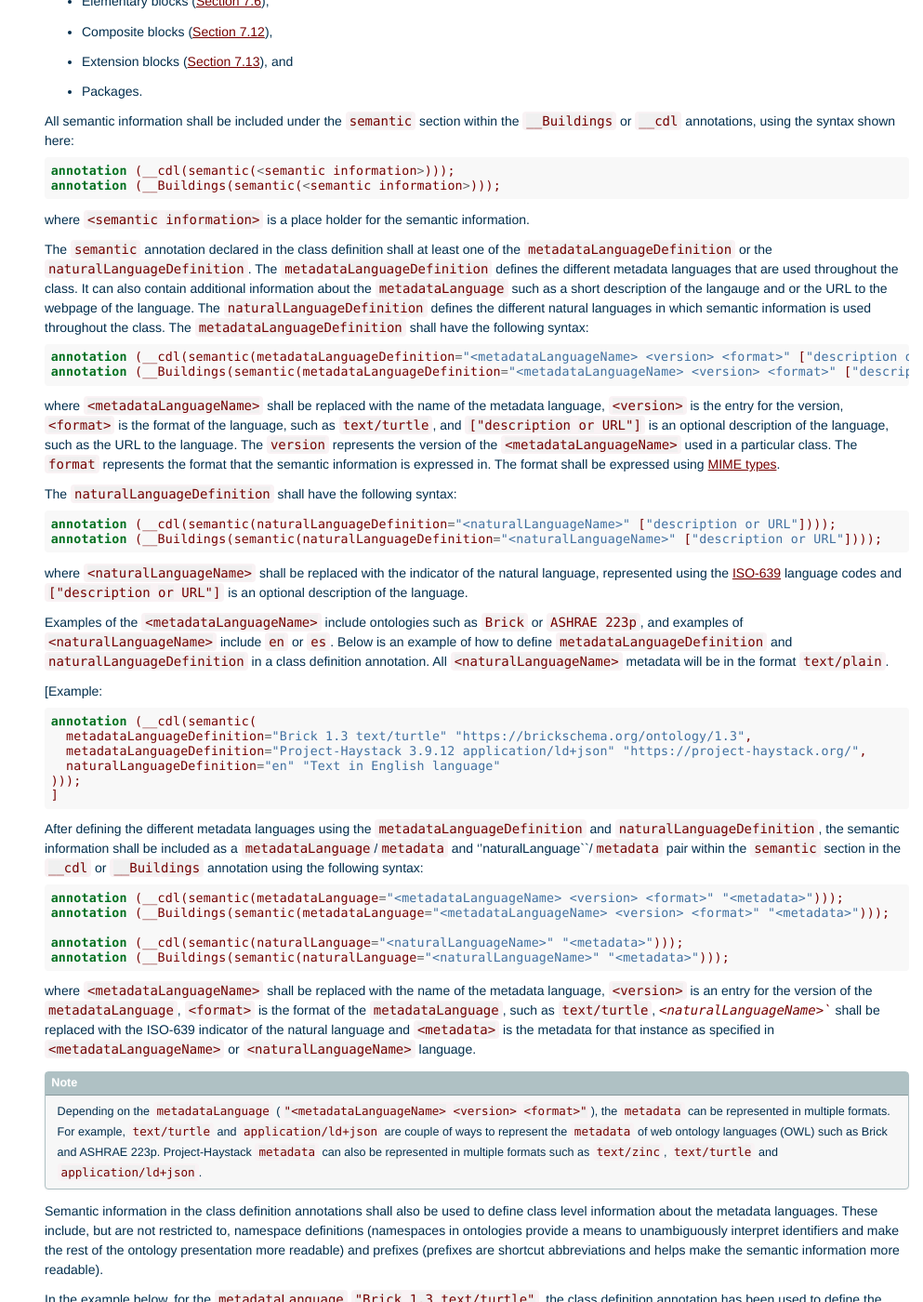
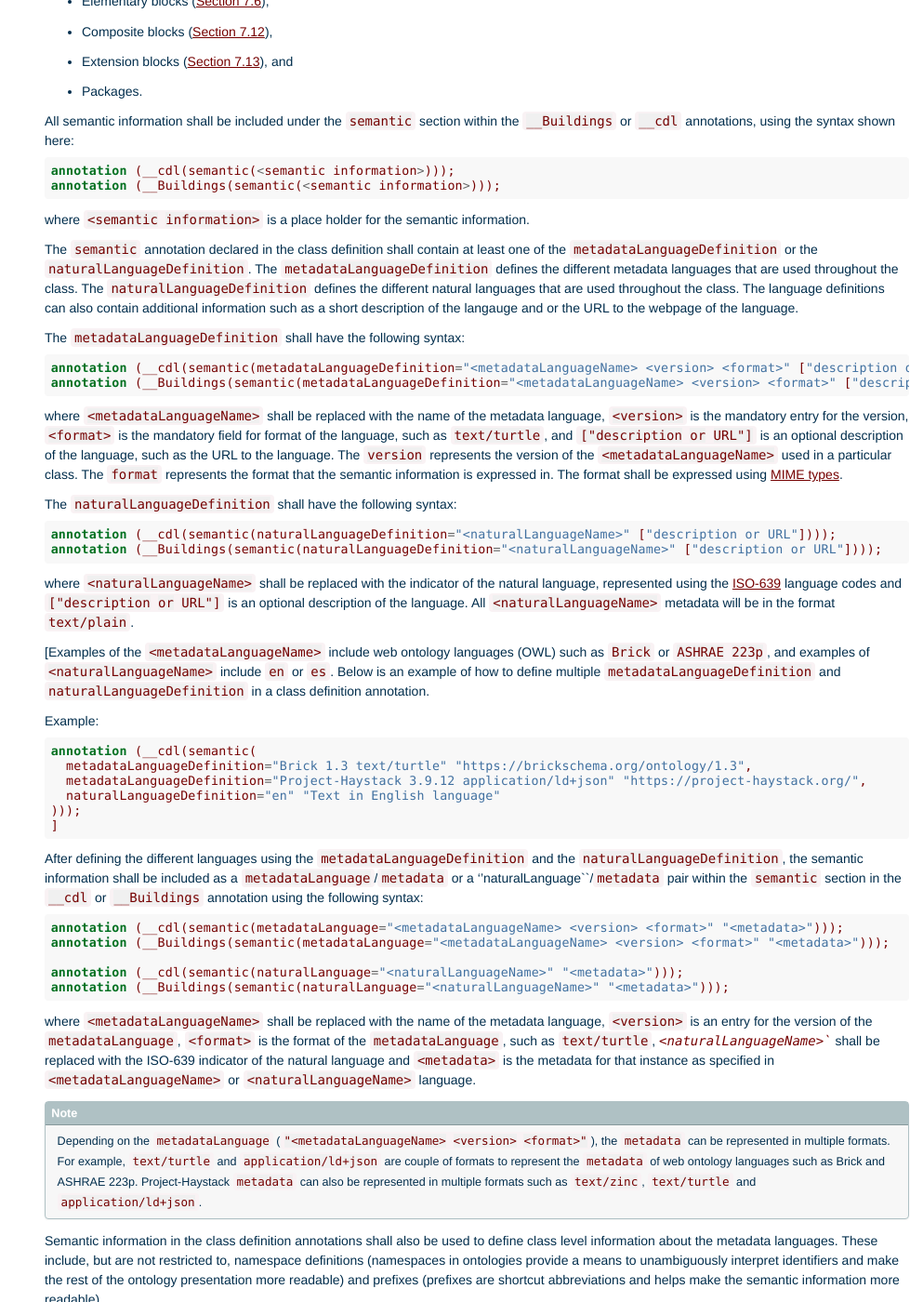
Before and after one commit to lbl-srg/obc, a Sphinx documentation site: the page built from specification/source/cdl.rst, in a window 1280 px wide and 1400 px high, scrolled down 23737 px. Shown: the whole window at 93% size, without its empty margins (287-1280 px from the left). Built offline with Sphinx 7.4.7, drawn with Linux system fonts in a browser that asks for light colours; formulas are drawn with MathJax 3; cross-references to code outside the pages are shown as plain code; some of the changed text lies outside the part shown.

Commit message:
fixing formatting and text errors

```diff
--- a/specification/source/cdl.rst
+++ b/specification/source/cdl.rst
@@ -1700,7 +1700,8 @@ languages and include the semantic information represented using these languages
 
 Semantic information shall be included within the ``annotation`` keyword, using the ``__Buildings`` or
 ``__cdl`` vendor annotation. ``__cdl`` shall be used when the semantic information is part of a control
-sequence and ``__Buildings`` shall be used for every other instance such as equipment or a zone. The following instances can optionally have annotations containing semantic information:
+sequence and ``__Buildings`` shall be used for every other instance such as equipment or a zone.
+The following instances can optionally have annotations containing semantic information:
 
 * Inputs,
 * Outputs,
@@ -1722,13 +1723,15 @@ All semantic information shall be included under the ``semantic`` section within
 
 where ``<semantic information>`` is a place holder for the semantic information.
 
-The ``semantic`` annotation declared in the class definition shall at least one of
-the ``metadataLanguageDefinition`` or the ``naturalLanguageDefinition``.
+The ``semantic`` annotation declared in the class definition shall contain at
+least one of the ``metadataLanguageDefinition`` or the ``naturalLanguageDefinition``.
 The ``metadataLanguageDefinition`` defines the different metadata
-languages that are used throughout the class. It can also contain additional information
-about the ``metadataLanguage`` such as a short description of the langauge and or the URL to the
-webpage of the language. The ``naturalLanguageDefinition`` defines the different
-natural languages in which semantic information is used throughout the class.
+languages that are used throughout the class. The ``naturalLanguageDefinition``
+defines the different natural languages that are used
+throughout the class. The language definitions can also contain additional
+information such as a short description of the langauge and or the URL to the
+webpage of the language.
+
 The ``metadataLanguageDefinition`` shall have the following syntax:
 
 .. code-block:: modelica
@@ -1737,8 +1740,8 @@ The ``metadataLanguageDefinition`` shall have the following syntax:
    annotation (__Buildings(semantic(metadataLanguageDefinition="<metadataLanguageName> <version> <format>" ["description or URL"])));
 
 where ``<metadataLanguageName>`` shall be replaced with the name of the metadata language,
-``<version>`` is the entry for the version,
-``<format>`` is the format of the language, such as ``text/turtle``, and
+``<version>`` is the mandatory entry for the version,
+``<format>`` is the  mandatory field for format of the language, such as ``text/turtle``, and
 ``["description or URL"]`` is an optional description of the language, such as
 the URL to the language. The ``version`` represents the version of the
 ``<metadataLanguageName>`` used  in a particular class. The ``format`` represents the
@@ -1755,15 +1758,17 @@ The ``naturalLanguageDefinition`` shall have the following syntax:
 where ``<naturalLanguageName>`` shall be replaced with the indicator of the natural language,
 represented using the `ISO-639 <https://www.iso.org/iso-639-language-codes.html>`_ language
 codes and
-``["description or URL"]`` is an optional description of the language.
-
-Examples of the ``<metadataLanguageName>`` include ontologies such as  ``Brick`` or
-``ASHRAE 223p``, and examples of ``<naturalLanguageName>`` include ``en`` or ``es``.
-Below is an example of how to define ``metadataLanguageDefinition`` and
-``naturalLanguageDefinition`` in a class definition annotation. All
+``["description or URL"]`` is an optional description of the language. All
 ``<naturalLanguageName>`` metadata will be in the format ``text/plain``.
 
-[Example:
+
+[Examples of the ``<metadataLanguageName>`` include web ontology languages (OWL) such as
+``Brick`` or  ``ASHRAE 223p``, and examples of ``<naturalLanguageName>``
+include ``en`` or ``es``. Below is an example of how to define multiple
+``metadataLanguageDefinition`` and
+``naturalLanguageDefinition`` in a class definition annotation.
+
+Example:
 
 .. code-block:: modelica
 
@@ -1774,9 +1779,9 @@ Below is an example of how to define ``metadataLanguageDefinition`` and
   )));
   ]
 
-After defining the different metadata languages using the
-``metadataLanguageDefinition`` and ``naturalLanguageDefinition``, the semantic
-information shall be included as a ``metadataLanguage``/``metadata`` and
+After defining the different languages using the
+``metadataLanguageDefinition`` and the ``naturalLanguageDefinition``, the semantic
+information shall be included as a ``metadataLanguage``/``metadata`` or a
 ''naturalLanguage``/``metadata`` pair  within the ``semantic`` section in the
 ``__cdl`` or ``__Buildings`` annotation using the following syntax:
 
@@ -1801,8 +1806,8 @@ language and
 
    Depending on the ``metadataLanguage`` (``"<metadataLanguageName> <version> <format>"``),
    the ``metadata`` can be represented in multiple formats. For example, ``text/turtle``
-   and ``application/ld+json`` are couple of ways to represent the ``metadata`` of web
-   ontology languages (OWL) such as Brick and ASHRAE 223p. Project-Haystack ``metadata``
+   and ``application/ld+json`` are couple of formats to represent the ``metadata`` of web
+   ontology languages such as Brick and ASHRAE 223p. Project-Haystack ``metadata``
    can also be represented in multiple formats such as ``text/zinc``,
    ``text/turtle`` and ``application/ld+json``.
 
@@ -1813,12 +1818,12 @@ identifiers and make the rest of the ontology presentation more readable) and pr
 (prefixes are shortcut abbreviations and helps make the semantic information more
 readable).
 
-In the example below, for the ``metadataLanguage`` ``"Brick 1.3 text/turtle"``, the class
+[In the example below, for the ``metadataLanguage`` ``"Brick 1.3 text/turtle"``, the class
 definition annotation has been  used to define the namespace prefixes and for
 ``"Project-Haystack 3.9.12 application/ld+json"``, it has been used to define namespaces,
 prefixes and contexts.
 
-[Example:
+Example:
 
 .. code-block:: modelica
 
@@ -1864,11 +1869,11 @@ defined below:
   annotation (__cdl(semantic(naturalLanguage="<naturalLanguageName>" "url=<path>")));
   annotation (__Buildings(semantic(naturalLanguage="<naturalLanguageName>" "url=<path>")));
 
- where ``<path>`` shall be either a URL for a model that is on the
- network or a model that is present on the file system. If the ``url=`` is
- included in the ``metadata``, the semantic model will be exported from
- ``<path>``. If ``url=`` is not included in the  ``metadata``,
- ``<path>`` shall be the the ``metadata``.
+where ``<path>`` shall be either a URL for a model that is on the
+network or a model that is present on the file system. If the ``url=`` is
+included in the ``metadata``, the semantic model will be exported from
+``<path>``. If ``url=`` is not included in the  ``metadata``,
+``<path>`` shall be the the ``metadata``.
 
 If the metadata model is present on the file system
 as separate file, the following syntax shall be followed:
@@ -1893,7 +1898,7 @@ Example:
 
   annotation (__cdl(
     semantic(
-      metadataLanguage="Brick 1.3 text/turtle"                       "url=file:///home/user/soda_hall/soda_brick.ttl"")));
+      metadataLanguage="Brick 1.3 text/turtle" "url=file:///home/user/soda_hall/soda_brick.ttl"")));
 
   annotation (__cdl(
     semantic(
@@ -1980,20 +1985,20 @@ referring to the semantic information of the hot water supply temperature sensor
 
 The following part of the specification is only relevant to semantic information that uses
 the ``__Buildings`` annotation. If a class inherits one or more classes, all the semantic
-information in the  classes being inherited,
+information in the classes being inherited,
 including the ``metadataLanguageDefinition`` and ``naturalLanguageDefinition``
 for the different ``metadataLanguage`` and ``naturalLanguage`` shall be  inherited.
-However, if a class being inherited and the class inheriting it contains different
+However, if the classes being inherited and the class inheriting it contains different
 ``metadataLanguageDefinition`` or ``naturalLanguageDefinition`` due to differences in
 any of ``<metadataLanguageName>`` or ``<version>`` or ``<format>`` or
 ``<naturalLanguageName>`` or the optional ``[description or URL]`` parts of the
-syntax, they shall be treated as different metadata languages.
-However, if an inherited ``replaceable`` instance has been
-replaced using the ``redeclare`` keyword, the semantic information of the instance that
-replaced the original instance shall be used, and the one of the replaced class shall
+syntax, they shall be treated as different languages.
+If an inherited ``replaceable`` instance has been replaced using the ``redeclare``
+keyword, the semantic information of the instance that replaced the original instance
+shall be used, and the semantic information of the replaced class shall
 be ignored. If there is no semantic information in the redeclared instance annotation,
 any semantic information of the constraining clause (using the ``constrainedby``
-Modelica keyword) of the original ``replaceable`` instance will be retrieved. Any
+Modelica keyword) of the original ``replaceable`` instance shall be used. Any
 annotations containing semantic information in the original ``replaceable`` instance
-shall be removed if it has been redeclared irrespective of the presence or absence of
+shall not be used if it has been redeclared irrespective of the presence or absence of
 semantic information in the constraining clause of the redeclared instance.
```
